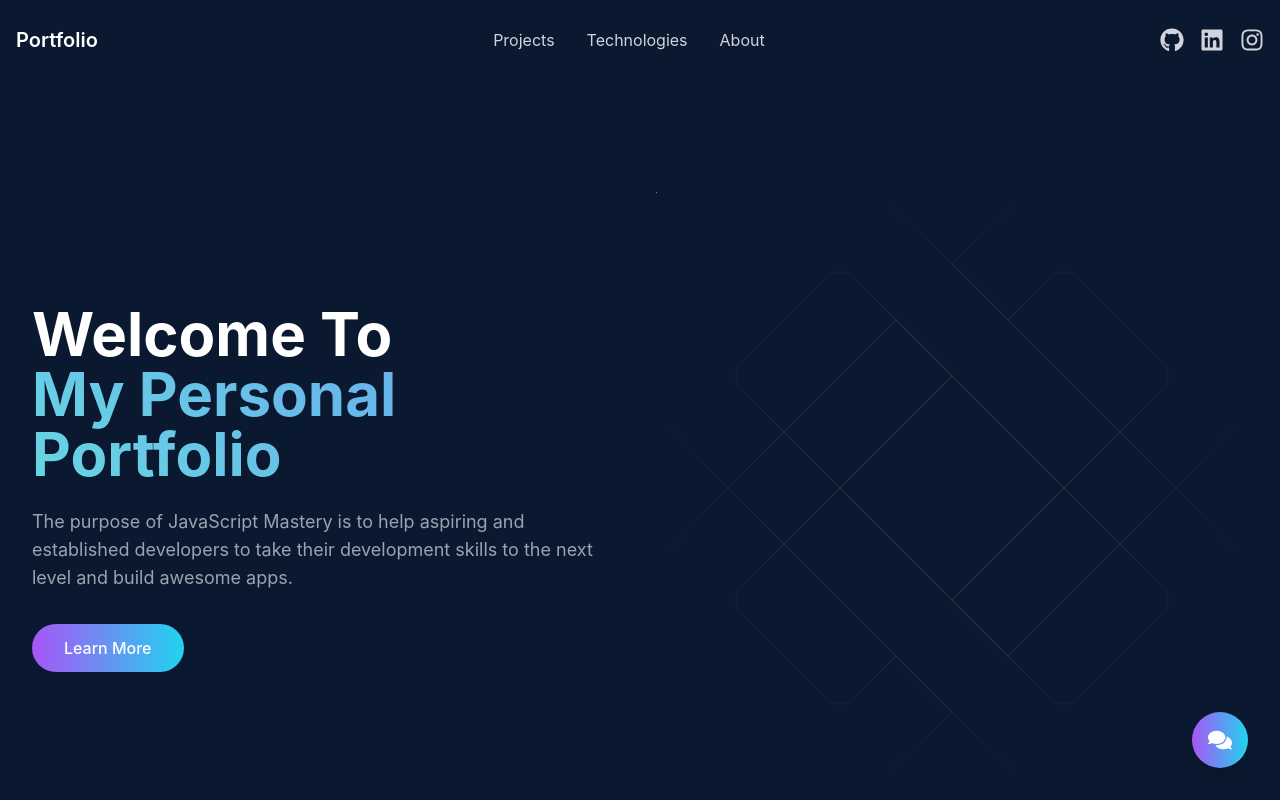
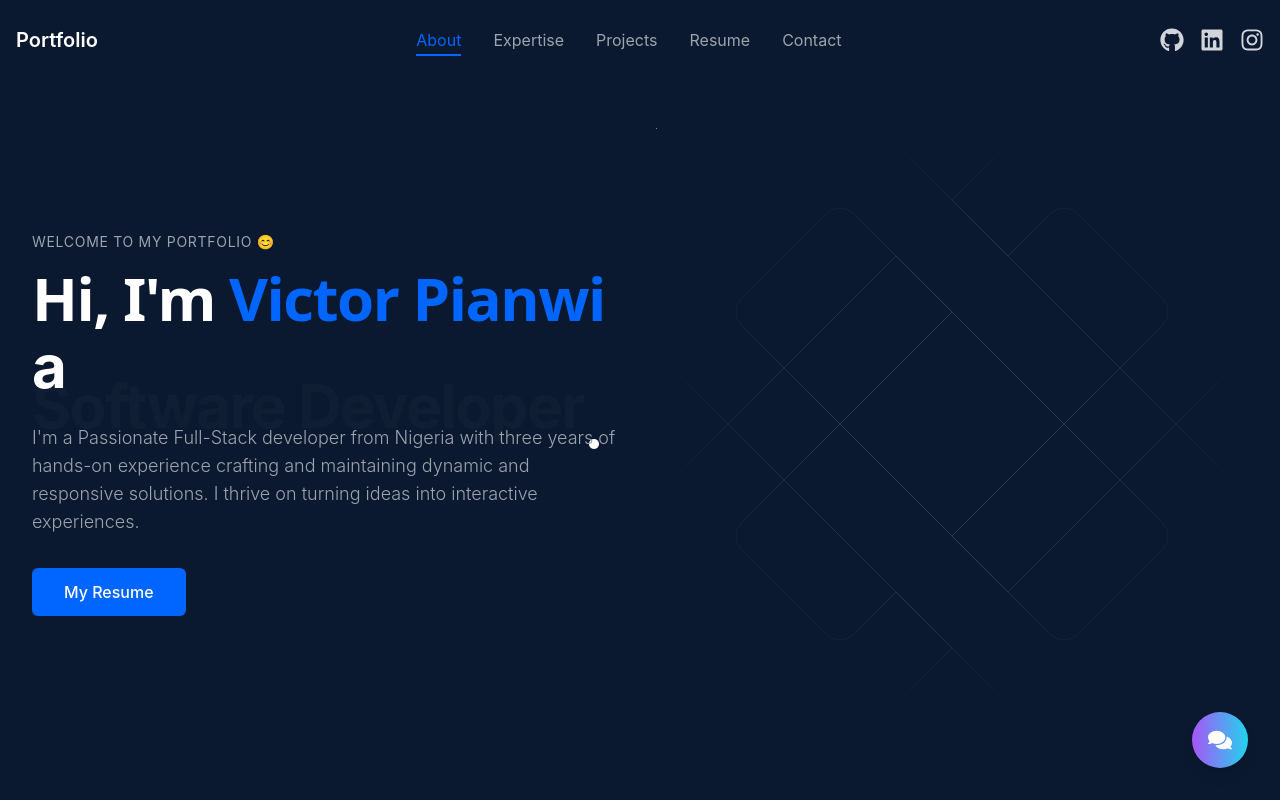
Before and after one commit to alibaba0010/My-Portfolio, a React (Vite) app: page / in a window 1280 px wide. Shown: the top 800 px of the page. Built offline with nearby package versions, Linux system fonts and the light colour scheme.

Commit message:
done with the styling

```diff
--- a/src/components/About.jsx
+++ b/src/components/About.jsx
@@ -48,7 +48,7 @@ function About() {
   };
 
   return (
-    <section className="py-20 relative">
+    <section id="about" className="py-20 relative">
       <div className="container mx-auto px-4">
         <motion.div
           initial={{ opacity: 0, y: 20 }}
--- a/src/components/Contact.jsx
+++ b/src/components/Contact.jsx
@@ -65,10 +65,7 @@ function Contact() {
   ];
 
   return (
-    <section className="relative py-20">
-      {/* Background Image */}
-      <div className="absolute inset-0 bg-cover bg-center bg-no-repeat opacity-5" />
-
+    <section id="contact" className="relative py-20">
       <div className="container mx-auto px-4 relative">
         <motion.div
           initial={{ opacity: 0, y: 20 }}
--- a/src/components/Expertise.jsx
+++ b/src/components/Expertise.jsx
@@ -69,7 +69,7 @@ function Expertise() {
   };
 
   return (
-    <section className="py-20 relative">
+    <section id="expertise" className="py-20 relative">
       <div className="container mx-auto px-4">
         <motion.div
           initial="hidden"
--- a/src/components/Hero.jsx
+++ b/src/components/Hero.jsx
@@ -1,9 +1,30 @@
-import { motion } from "framer-motion";
+"use client";
+
+import { useState, useEffect } from "react";
+import { motion, AnimatePresence } from "framer-motion";
 import BackgroundAnimation from "./BgAnimation";
 
 function Hero() {
+  const [roleIndex, setRoleIndex] = useState(0);
+  const roles = ["Technical Writer", "Software Developer", "DevOps Engineer"];
+
+  useEffect(() => {
+    const interval = setInterval(() => {
+      setRoleIndex((prev) => (prev + 1) % roles.length);
+    }, 3000); // Change role every 3 seconds
+
+    return () => clearInterval(interval);
+  }, []);
+
+  const scrollToAbout = () => {
+    const aboutSection = document.getElementById("about");
+    if (aboutSection) {
+      aboutSection.scrollIntoView({ behavior: "smooth" });
+    }
+  };
+
   return (
-    <section className="relative py-20 md:py-32 overflow-hidden">
+    <section className="relative py-12 md:py-16 overflow-hidden">
       <div className="container mx-auto px-4">
         <div className="grid grid-cols-1 md:grid-cols-2 gap-8 items-center">
           <motion.div
@@ -12,48 +33,65 @@ function Hero() {
             animate={{ opacity: 1, x: 0 }}
             transition={{ duration: 0.5 }}
           >
+            <motion.p
+              className="text-sm uppercase tracking-wider text-gray-400 mb-4"
+              initial={{ opacity: 0, y: 20 }}
+              animate={{ opacity: 1, y: 0 }}
+              transition={{ duration: 0.5 }}
+            >
+              Welcome to my portfolio 😊
+            </motion.p>
             <motion.h1
-              className="text-5xl md:text-6xl font-bold text-white mb-6"
+              className="text-5xl md:text-6xl font-bold mb-4 tracking-tight"
               initial={{ opacity: 0, y: 20 }}
               animate={{ opacity: 1, y: 0 }}
               transition={{ duration: 0.5 }}
             >
               <motion.span
-                className="inline-block"
-                whileHover={{ scale: 1.05 }}
+                className="block text-white font-sans"
+                whileHover={{ scale: 1.02 }}
                 transition={{ type: "spring", stiffness: 200 }}
               >
-                Welcome To
+                Hi, I'm <span className="text-[#0066ff]">Victor Pianwi</span>
               </motion.span>
-              <br />
-              <motion.span
-                className="inline-block gradient-text"
-                initial={{ opacity: 0, x: -20 }}
-                animate={{ opacity: 1, x: 0 }}
-                transition={{ duration: 0.5, delay: 0.2 }}
-              >
-                My Personal Portfolio
+              <motion.span className="block text-white mt-2 h-[1.2em]">
+                a{" "}
+                <AnimatePresence mode="wait">
+                  <motion.span
+                    key={roleIndex}
+                    initial={{ y: 20, opacity: 0 }}
+                    animate={{ y: 0, opacity: 1 }}
+                    exit={{ y: -20, opacity: 0 }}
+                    transition={{ duration: 0.5 }}
+                    className="inline-block"
+                  >
+                    {roles[roleIndex]}
+                  </motion.span>
+                </AnimatePresence>
+                .
               </motion.span>
             </motion.h1>
             <motion.p
-              className="text-lg mb-8 text-gray-400"
+              className="text-lg mb-8 text-gray-400 max-w-2xl font-light"
               initial={{ opacity: 0, y: 20 }}
               animate={{ opacity: 1, y: 0 }}
               transition={{ duration: 0.5, delay: 0.4 }}
             >
-              The purpose of JavaScript Mastery is to help aspiring and
-              established developers to take their development skills to the
-              next level and build awesome apps.
+              I'm a Passionate Full-Stack developer from Nigeria with three
+              years of hands-on experience crafting and maintaining dynamic and
+              responsive solutions. I thrive on turning ideas into interactive
+              experiences.
             </motion.p>
             <motion.button
-              className="px-8 py-3 rounded-full bg-gradient-to-r from-purple-500 to-cyan-400 text-white font-medium relative group overflow-hidden gradient-border"
+              onClick={scrollToAbout}
+              className="px-8 py-3 bg-[#0066ff] text-white rounded-md font-medium hover:bg-[#0052cc] transition-colors"
               whileHover={{ scale: 1.05 }}
               whileTap={{ scale: 0.95 }}
             >
-              <span className="relative z-10">Learn More</span>
+              My Resume
             </motion.button>
           </motion.div>
-          <div className="relative w-full h-full min-h-[300px] md:min-h-[500px]">
+          <div className="relative w-full h-full min-h-[300px] md:min-h-[400px]">
             <BackgroundAnimation />
           </div>
         </div>
--- a/src/components/Navbar.jsx
+++ b/src/components/Navbar.jsx
@@ -1,9 +1,13 @@
+"use client";
+
 import { useState, useEffect } from "react";
 import { motion, AnimatePresence } from "framer-motion";
 import { FaGithub, FaLinkedin, FaInstagram } from "react-icons/fa";
+import { useActiveSection } from "../hooks/useActiveSection";
 
 function Navbar() {
   const [scrolled, setScrolled] = useState(false);
+  const activeSection = useActiveSection();
 
   useEffect(() => {
     const handleScroll = () => {
@@ -12,6 +16,21 @@ function Navbar() {
     window.addEventListener("scroll", handleScroll);
     return () => window.removeEventListener("scroll", handleScroll);
   }, []);
+
+  const navItems = [
+    { name: "About", href: "#about" },
+    { name: "Expertise", href: "#expertise" },
+    { name: "Projects", href: "#projects" },
+    { name: "Resume", href: "#resume" },
+    { name: "Contact", href: "#contact" },
+  ];
+
+  const handleNavClick = (href) => {
+    const element = document.querySelector(href);
+    if (element) {
+      element.scrollIntoView({ behavior: "smooth" });
+    }
+  };
 
   return (
     <motion.nav
@@ -30,27 +49,48 @@ function Navbar() {
             className="flex items-center"
             whileHover={{ scale: 1.05 }}
           >
-            <a href="/" className="text-white text-xl font-semibold">
+            <a
+              href="#"
+              className="text-white text-xl font-semibold"
+              onClick={(e) => {
+                e.preventDefault();
+                window.scrollTo({ top: 0, behavior: "smooth" });
+              }}
+            >
               Portfolio
             </a>
           </motion.div>
 
           <div className="hidden md:block">
             <div className="flex items-center space-x-8">
-              {["Projects", "Technologies", "About"].map((item, index) => (
+              {navItems.map((item, index) => (
                 <motion.a
-                  key={item}
-                  href={`#${item.toLowerCase()}`}
-                  className="relative hover:text-white transition-colors"
+                  key={item.name}
+                  href={item.href}
+                  onClick={(e) => {
+                    e.preventDefault();
+                    handleNavClick(item.href);
+                  }}
+                  className={`relative hover:text-white transition-colors ${
+                    activeSection === item.href.slice(1)
+                      ? "text-[#0066ff]"
+                      : "text-gray-400"
+                  }`}
                   whileHover={{ scale: 1.1 }}
                   initial={{ opacity: 0, y: -20 }}
                   animate={{ opacity: 1, y: 0 }}
                   transition={{ duration: 0.3, delay: index * 0.1 }}
                 >
-                  {item}
+                  {item.name}
                   <motion.div
-                    className="absolute -bottom-1 left-0 w-0 h-0.5 bg-gradient-to-r from-purple-500 to-cyan-400"
-                    whileHover={{ width: "100%" }}
+                    className={`absolute -bottom-1 left-0 h-0.5 bg-[#0066ff] ${
+                      activeSection === item.href.slice(1) ? "w-full" : "w-0"
+                    }`}
+                    initial={false}
+                    animate={{
+                      width:
+                        activeSection === item.href.slice(1) ? "100%" : "0%",
+                    }}
                     transition={{ duration: 0.3 }}
                   />
                 </motion.a>
@@ -59,6 +99,7 @@ function Navbar() {
           </div>
 
           <div className="flex items-center space-x-4">
+            {/* <LanguageSelector /> */}
             {[
               { Icon: FaGithub, url: "https://github.com" },
               { Icon: FaLinkedin, url: "https://linkedin.com" },
--- a/src/components/Projects.jsx
+++ b/src/components/Projects.jsx
@@ -47,7 +47,7 @@ function Projects() {
   };
 
   return (
-    <section className="py-20">
+    <section id="projects" className="py-20">
       <motion.h2 className="text-4xl font-bold mb-4 inline-block">
         <span className="bg-gradient-to-r from-purple-500 to-cyan-400 text-transparent bg-clip-text">
           My Projects
--- a/src/components/Resume.jsx
+++ b/src/components/Resume.jsx
@@ -75,7 +75,7 @@ function Resume() {
   };
 
   return (
-    <section className="py-20 relative">
+    <section id="resume" className="py-20 relative">
       <div className="container mx-auto px-4">
         <motion.div
           initial={{ opacity: 0, y: 20 }}
--- /dev/null
+++ b/src/hooks/useActiveSection.js
@@ -0,0 +1,29 @@
+import { useState, useEffect } from "react";
+
+export function useActiveSection() {
+  const [activeSection, setActiveSection] = useState("");
+
+  useEffect(() => {
+    const options = {
+      threshold: 0.3,
+    };
+
+    const observer = new IntersectionObserver((entries) => {
+      entries.forEach((entry) => {
+        if (entry.isIntersecting) {
+          setActiveSection(entry.target.id);
+        }
+      });
+    }, options);
+
+    // Observe all sections
+    const sections = document.querySelectorAll("section[id]");
+    sections.forEach((section) => observer.observe(section));
+
+    return () => {
+      sections.forEach((section) => observer.unobserve(section));
+    };
+  }, []);
+
+  return activeSection;
+}
--- a/src/index.css
+++ b/src/index.css
@@ -9,7 +9,10 @@
   --text-bright: #ccd6f6;
   --accent: #64ffda;
 }
-
+@font-face {
+  font-family: "Inter";
+  src: url("https://fonts.googleapis.com/css2?family=Inter:wght@300;400;500;600;700&display=swap");
+}
 body {
   font-family: "Inter", sans-serif;
   background-color: var(--primary);
```
